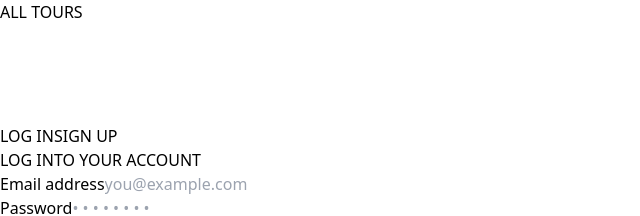
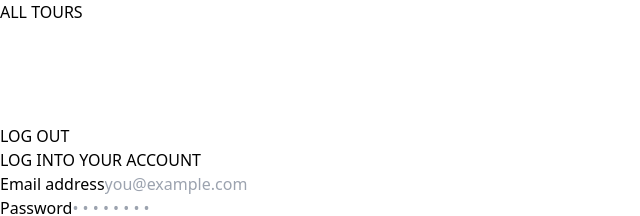
Before and after one commit to Itsmridulop/tour-app, a React (Vite) app: page /login in a window 1280 px wide. Shown: the top 216 px of the page, without its empty margins (0-640 px from the left). Built offline with nearby package versions, Linux system fonts and the light colour scheme; sample sign-in values are in the browser's storage.

Commit message:
Add Logout functionality

```diff
--- a/src/component/Navbar.tsx
+++ b/src/component/Navbar.tsx
@@ -1,13 +1,17 @@
 import { Link } from "react-router-dom"
+import { auth } from "../api/authApi"
+import { useLogout } from "../features/authentication/useLogout"
 
 function Navbar() {
+  const { logout } = useLogout()
+
   return (
     <nav className="flex justify-between absolute w-[98vw] items-center bg-zinc-700 m-6 px-8 py-4 text-white">
 
       <div className="flex-1">
-        <Link to="/">
+        {auth.isAuthenticated() && <Link to="/">
           ALL TOURS
-        </Link>
+        </Link>}
       </div>
 
       <div className="flex-1 flex justify-center">
@@ -17,18 +21,23 @@ function Navbar() {
       </div>
 
       <div className="flex-1 flex justify-end items-center space-x-6">
-        <Link to="/login">
-          LOG IN
-        </Link>
-        <Link
+        {!auth.isAuthenticated() ?
+          <Link to="/login">
+            LOG IN
+          </Link> :
+          <button onClick={() => logout()}>
+            LOG OUT
+          </button>
+        }
+        {auth.isAuthenticated() || <Link
           to="/signup"
           className="border border-white rounded-full py-2 px-6 hover:bg-white hover:text-gray-800 transition duration-300"
         >
           SIGN UP
-        </Link>
+        </Link>}
       </div>
 
-    </nav>
+    </nav >
   )
 }
 
--- a/src/features/authentication/Login.tsx
+++ b/src/features/authentication/Login.tsx
@@ -2,16 +2,19 @@ import { useForm } from "react-hook-form"
 import { useLogin } from "./useLogin"
 
 import Footer from "../../component/Footer"
+import Spinner from "../../component/Spinner";
 
 function Login() {
     const { register, handleSubmit, reset, formState: { errors } } = useForm<{ email: string; password: string }>()
-    const { login } = useLogin()
+    const { login, isPending } = useLogin()
 
     const submitHandler = (data: { email: string; password: string }) => {
         login(data, {
             onSettled: () => reset()
         })
     }
+
+    if (isPending) return <Spinner />
 
     return (
         <div className="flex flex-col min-h-screen bg-gray-100">
--- a/src/features/authentication/Signup.tsx
+++ b/src/features/authentication/Signup.tsx
@@ -2,17 +2,20 @@ import { useForm } from "react-hook-form"
 import { useSignup } from "./useSignup"
 
 import Footer from "../../component/Footer"
+import Spinner from "../../component/Spinner";
 
 function Signup() {
 
   const { register, handleSubmit, getValues, reset, formState: { errors } } = useForm<{ email: string; name: string; password: string; confirmPassword: string }>()
-  const { signup } = useSignup()
+  const { signup, isPending } = useSignup()
 
   const submitHandler = (data: { email: string; name: string; password: string; confirmPassword: string }) => {
     signup(data, {
       onSettled: () => reset()
     })
   }
+
+  if (isPending) return <Spinner />
 
   return (
     <div className="flex flex-col min-h-screen bg-gray-100">
--- a/src/features/authentication/useLogin.ts
+++ b/src/features/authentication/useLogin.ts
@@ -8,7 +8,7 @@ const useLogin = () => {
     const navigate = useNavigate()
     const queryCleint = useQueryClient()
 
-    const { mutate: login } = useMutation({
+    const { mutate: login, isPending } = useMutation({
         mutationFn: (data: { email: string; password: string }) => auth.login(data),
         onSuccess: data => {
             toast.success('Login Successfully')
@@ -22,7 +22,7 @@ const useLogin = () => {
             toast.error(error.message)
         }
     })
-    return { login }
+    return { login, isPending }
 }
 
 export { useLogin }
--- /dev/null
+++ b/src/features/authentication/useLogout.ts
@@ -0,0 +1,26 @@
+import { useMutation, useQueryClient } from "@tanstack/react-query"
+import { auth } from "../../api/authApi"
+import { useNavigate } from "react-router-dom"
+
+import toast from "react-hot-toast"
+
+const useLogout = () => {
+    const navigate = useNavigate()
+    const queryClient = useQueryClient()
+
+    const { mutate: logout } = useMutation({
+        mutationFn: () => Promise.resolve(auth.logout()),
+        onSuccess: () => {
+            navigate('/login')
+            queryClient.removeQueries()
+            toast.success('Logout successfully')
+        },
+        onError: error => {
+            console.error(error)
+            toast.error(error.message)
+        }
+    })
+    return { logout }
+}
+
+export { useLogout }
--- a/src/features/authentication/useSignup.ts
+++ b/src/features/authentication/useSignup.ts
@@ -8,7 +8,7 @@ const useSignup = () => {
     const navigate = useNavigate()
     const queryCleint = useQueryClient()
 
-    const { mutate: signup } = useMutation({
+    const { mutate: signup, isPending } = useMutation({
         mutationFn: (userData: { name: string; password: string; confirmPassword: string; email: string }) => auth.signup(userData),
         onSuccess: data => {
             queryCleint.setQueryData(['user'], data)
@@ -22,7 +22,7 @@ const useSignup = () => {
             console.error(error)
         }
     })
-    return { signup }
+    return { signup, isPending }
 }
 
 export { useSignup }
```
